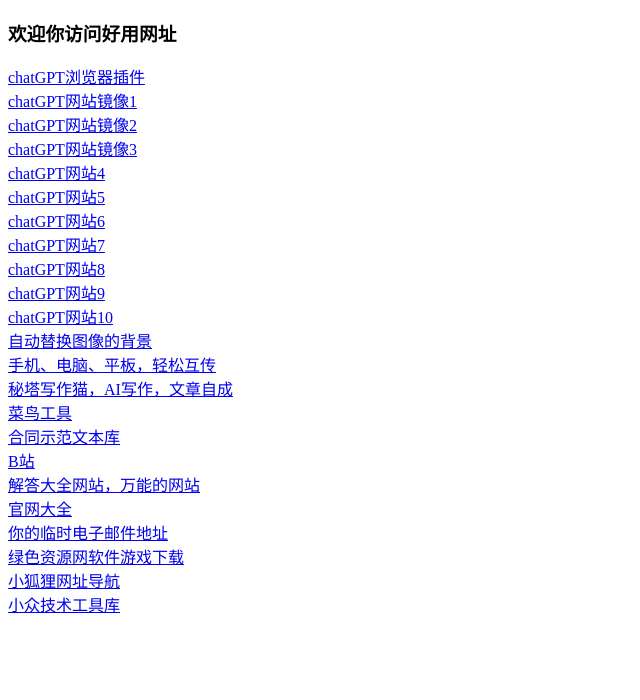
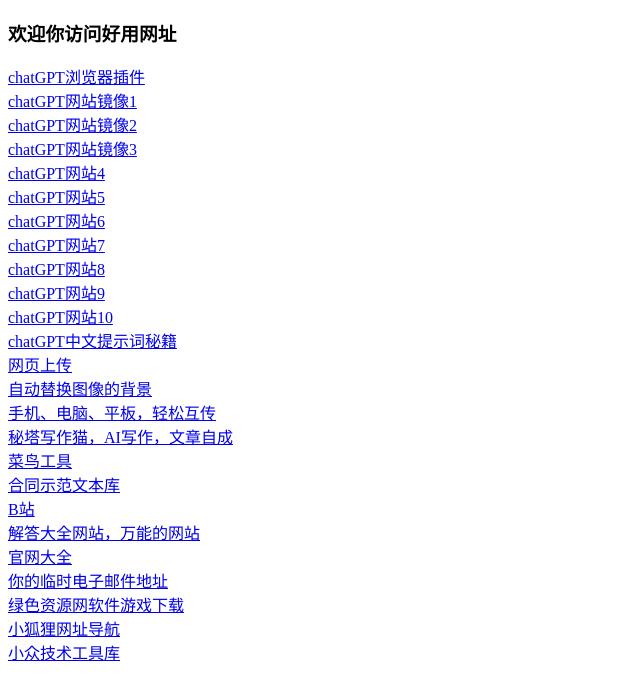
Before and after one commit to wozhanqiangtou/wozhanqiangtou.github.io, a plain HTML site: page index.html in a window 1280 px wide. Shown: the whole page, without its empty margins (0-640 px from the left). Drawn offline with Linux system fonts and the light colour scheme.

Commit message:
Add files via upload

```diff
--- a/index.html
+++ b/index.html
@@ -19,6 +19,8 @@
     <a href="https://www.cleandx.xyz/">chatGPT网站8</a><br>
     <a href="https://www.tdchat.net/">chatGPT网站9</a><br>
     <a href="https://www.aichat8.club/">chatGPT网站10</a><br>
+    <a href="https://qddmercny4.feishu.cn/sheets/shtcnMklYu0WsXEDUXXanrSEB2m?sheet=30f022">chatGPT中文提示词秘籍</a><br>
+    <a href="https://github.com/wozhanqiangtou/wozhanqiangtou.github.io/upload/main">网页上传</a><br>
     <a href="https://bgsub.cn/">自动替换图像的背景</a><br>
     <a href="https://easychuan.cn/">手机、电脑、平板，轻松互传</a><br>
     <a href="https://xiezuocat.com/">秘塔写作猫，AI写作，文章自成</a><br>
```
